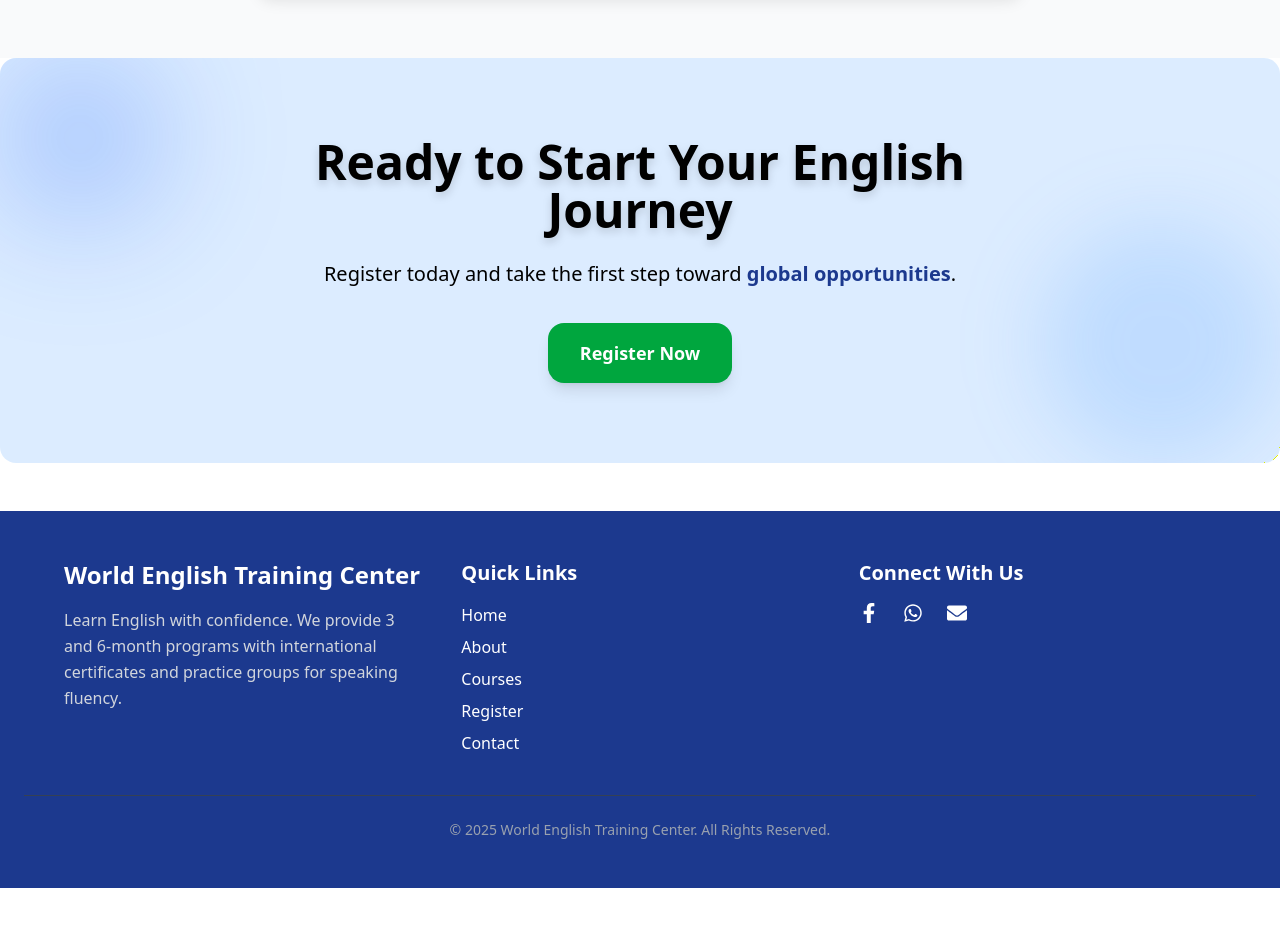
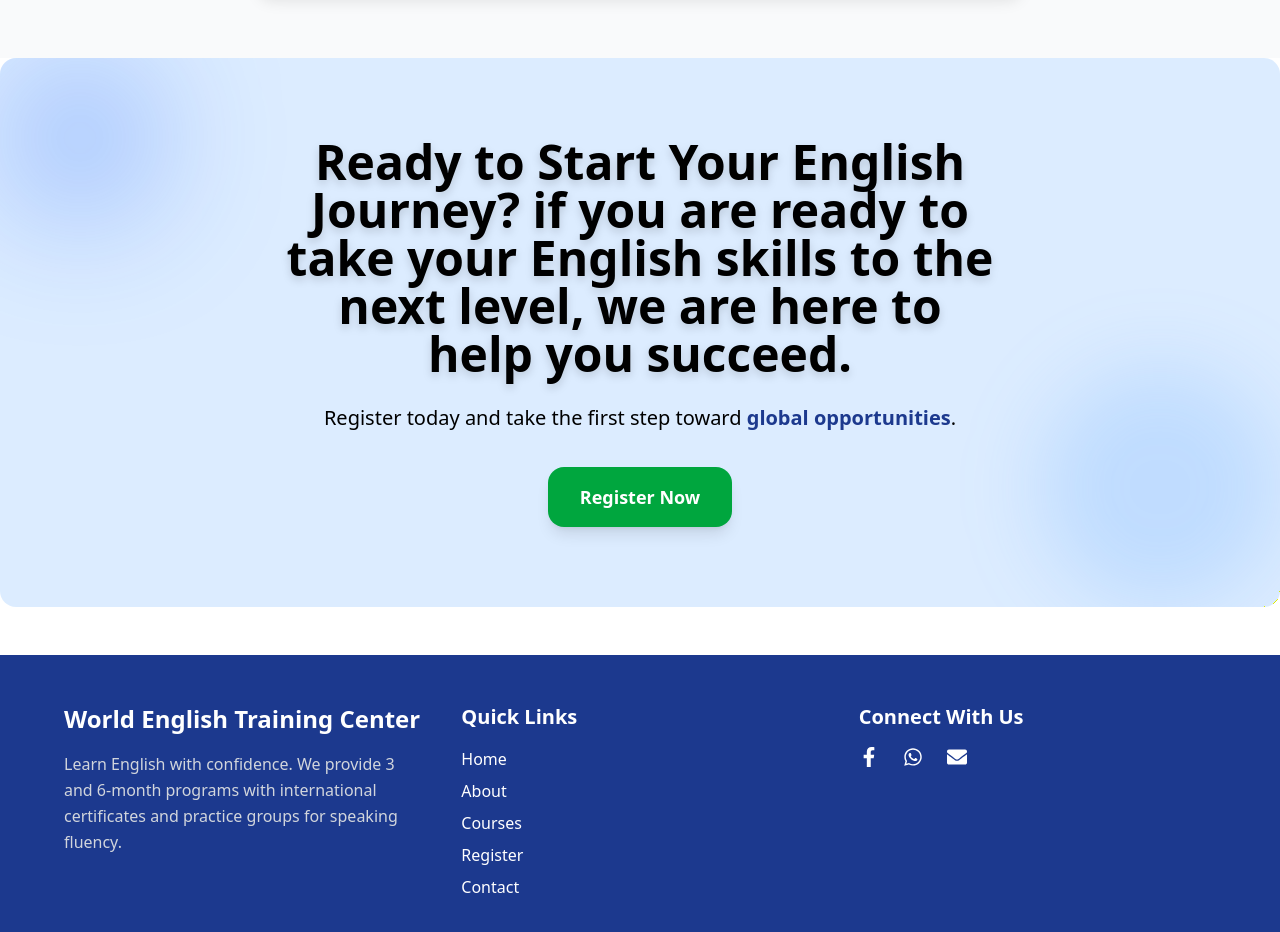
Before and after one commit to Abbaslewa/Login-Using-Next.js, a Next.js app: page /register in a window 1280 px wide. Shown: the part 900-1832 px from the top of the page. Before the commit the page ends 1788 px from the top, so only its background shows below. Built offline with nearby package versions, Linux system fonts and the light colour scheme.

Commit message:
updating

```diff
--- a/app/register/page.tsx
+++ b/app/register/page.tsx
@@ -108,7 +108,8 @@ export default function Register() {
 
         <div className="relative max-w-2xl sm:max-w-3xl mx-auto px-4 sm:px-6">
           <h2 className="text-2xl sm:text-3xl md:text-5xl font-extrabold mb-6 drop-shadow-lg">
-             Ready to Start Your English Journey
+             Ready to Start Your English Journey?
+             if you are ready to take your English skills to the next level, we are here to help you succeed.
           </h2>
           <p className="mb-8 text-sm sm:text-base md:text-lg lg:text-xl  leading-relaxed">
             Register today and take the first step toward{" "}
```
